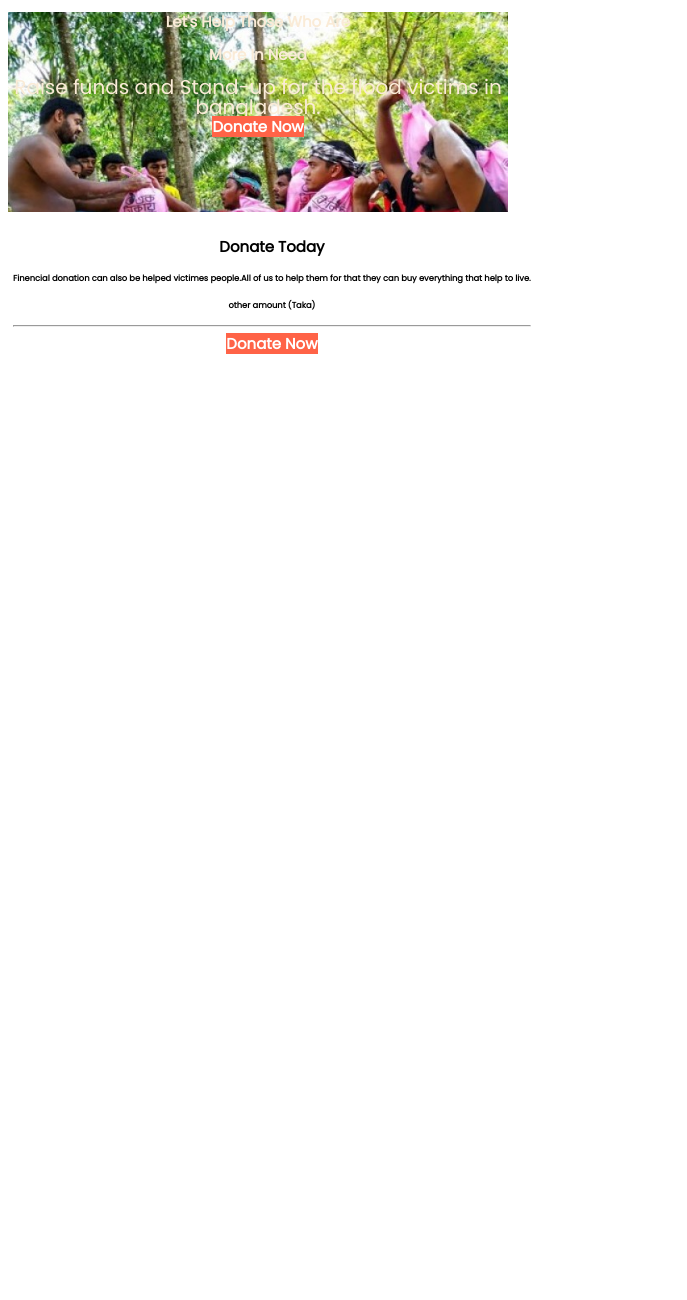
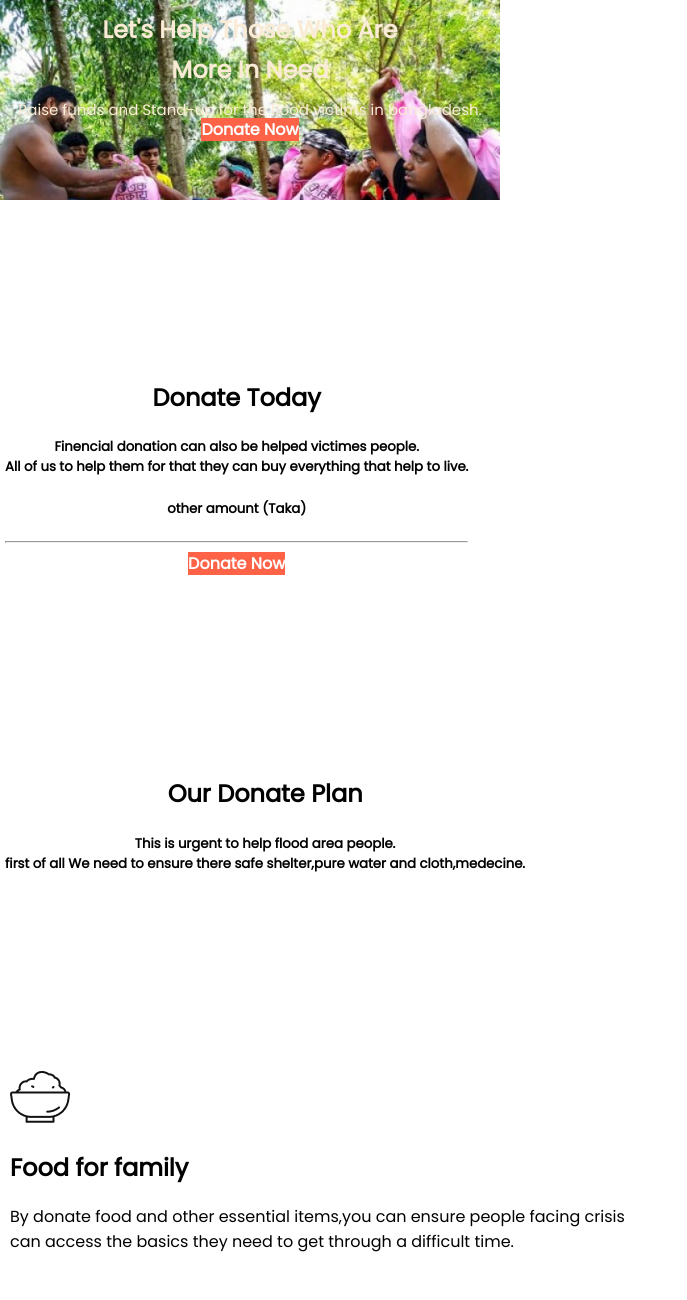
Before and after one commit to pritiproject/donate-today, a plain HTML site: page index.html in a window 1280 px wide. Shown: the top 1300 px of the page, without its empty margins (0-687 px from the left). Before the commit the page ends 800 px from the top, so only its background shows below. Drawn offline with Linux system fonts and the light colour scheme.

Commit message:
initial commit

```diff
--- a/index.html
+++ b/index.html
@@ -11,26 +11,53 @@
   <link rel="stylesheet" href="style.css">
 </head>
 <body>
-<section class="background">
+<section>
 <div class="container">
   <div class="top-article">
    <h1>Let's Help Those Who Are</h1>
    <h1>More In Need</h1>
-   <p>Raise funds and Stand-up for the flood victims in bangladesh.</p>
+   <p class="white-color">Raise funds and Stand-up for the flood victims in bangladesh.</p>
    <a class="link-button" target="-blank">Donate Now</a>
   </div>
 </div>
 </section>
-<section class="dream">
+<section>
   <div class="today">
     <h1>Donate Today</h1>
-    <h5>Finencial donation can also be helped victimes people.All of us to help them for that they can buy everything that help to live.</h5>
+    <h5>Finencial donation can also be helped victimes people.<br>All of us to help them for that they can buy everything that help to live.</h5>
     <h5>other amount (Taka)</h5><hr>
     <a class="link-button" target="-blank">Donate Now</a>
+   </div>
+</section>
+<section>
+<div class="today">
+    <h1>Our Donate Plan</h1>
+    <h5>This is urgent to help flood area people.<br>first of all We need to ensure there safe shelter,pure water and cloth,medecine.</h5>
+  </div>
+</section>
+<section>
+  <div class="half-width">
+    <img src="icons/food.png" alt="">
+    <h2>Food for family</h2>
+    <p>By donate food and other essential items,you can ensure people facing crisis can access the basics they need to get through a difficult time.</p>
+</div>
+</section>
+<section>
+  <div class="half-width">
+    <img src="icons/shelter.png" alt="">
+    <h2>Shelter for family</h2>
+    <p>Family promise uses a variety of shelter models to ensure that each family that needs us has a place where they can feel safe and supported until they find permanent housing.</p>
+  </div>
+</section>
+<section>
+  <div class="half-width">
+    <img src="icons/medicine.svg" alt="">
+    <h2>Medicine for family</h2>
+    <p>Power is down in many places,meaning online systems for managing scripts arevimpossible to access and fridges used to store medicine such as insulin at home are not working.</p>
+  </div>
+</section>
 
-  </div>
 
-</section>
 
 
 </body>
--- a/style.css
+++ b/style.css
@@ -1,10 +1,13 @@
 body{
   font-family: 'Poppins', sans-serif;
+  margin: 0;
   }
-.dream{
-  display:flex;
-  margin:0;
-  padding:0;
+section{
+  display: flex;
+  margin-bottom:150px;
+}
+div{
+
 }
 .container{
   width:500px;
@@ -15,14 +18,13 @@ body{
   padding-top: 0%;
 }
 .top-article{
-  font-size: 10px;
   margin-bottom: 60px;
   color:antiquewhite;
   text-align: center;
   line-height: 20px;
 }
-p{
-  font-size: 20px;
+.white-color{
+  font-size: 15px;
   color:antiquewhite;
   margin: 0;
 }
@@ -33,10 +35,8 @@ p{
   padding-bottom: 20px 40px;
   color:white;
   font-weight: 700;
-  font-size: 15px;
 }
 .today{
- font-size: 10px;
  color:black;
  border-width: 10px;
  padding-left: 5px;
@@ -45,3 +45,7 @@ p{
  padding-bottom: 20px;
  text-align: center;
 }
+.half-width{
+  width:50%;
+  padding:5px 10px;
+}
```
